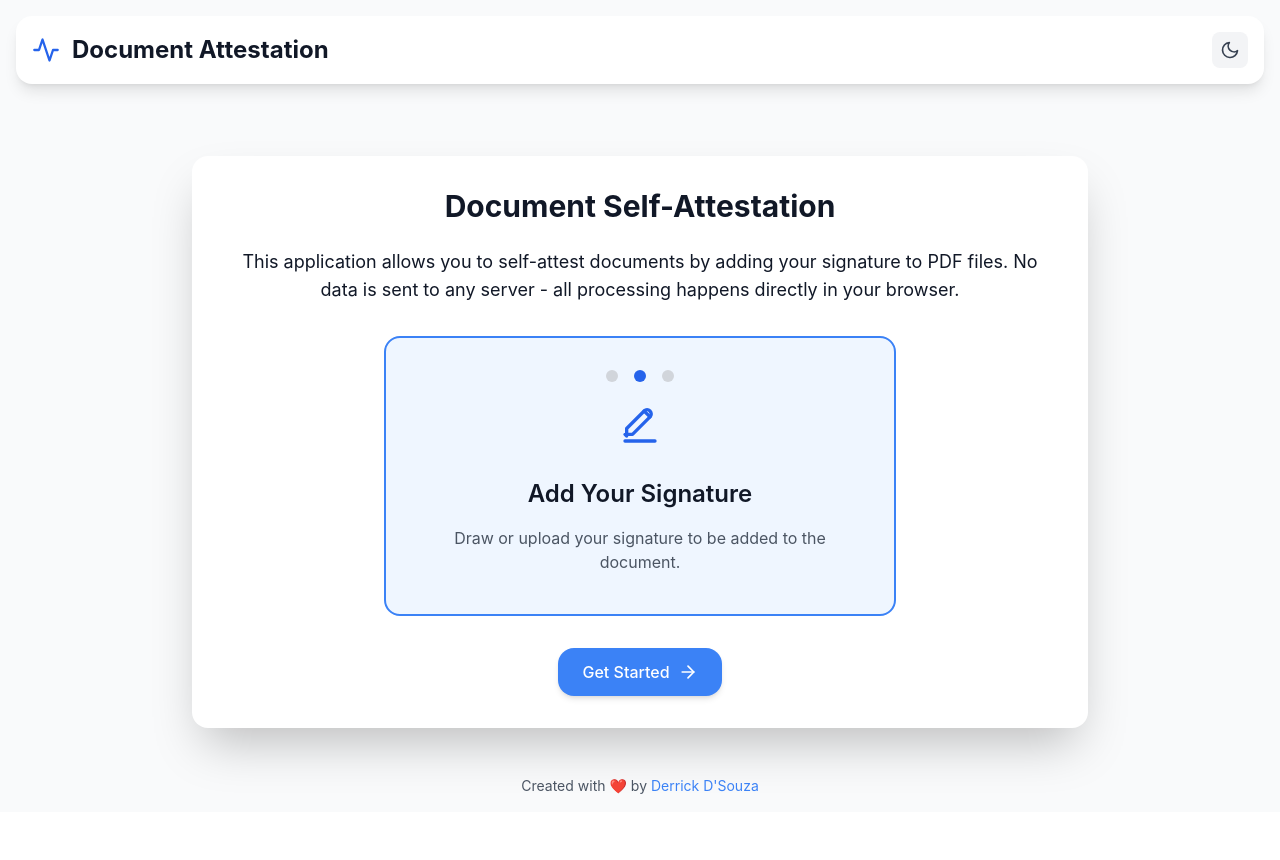
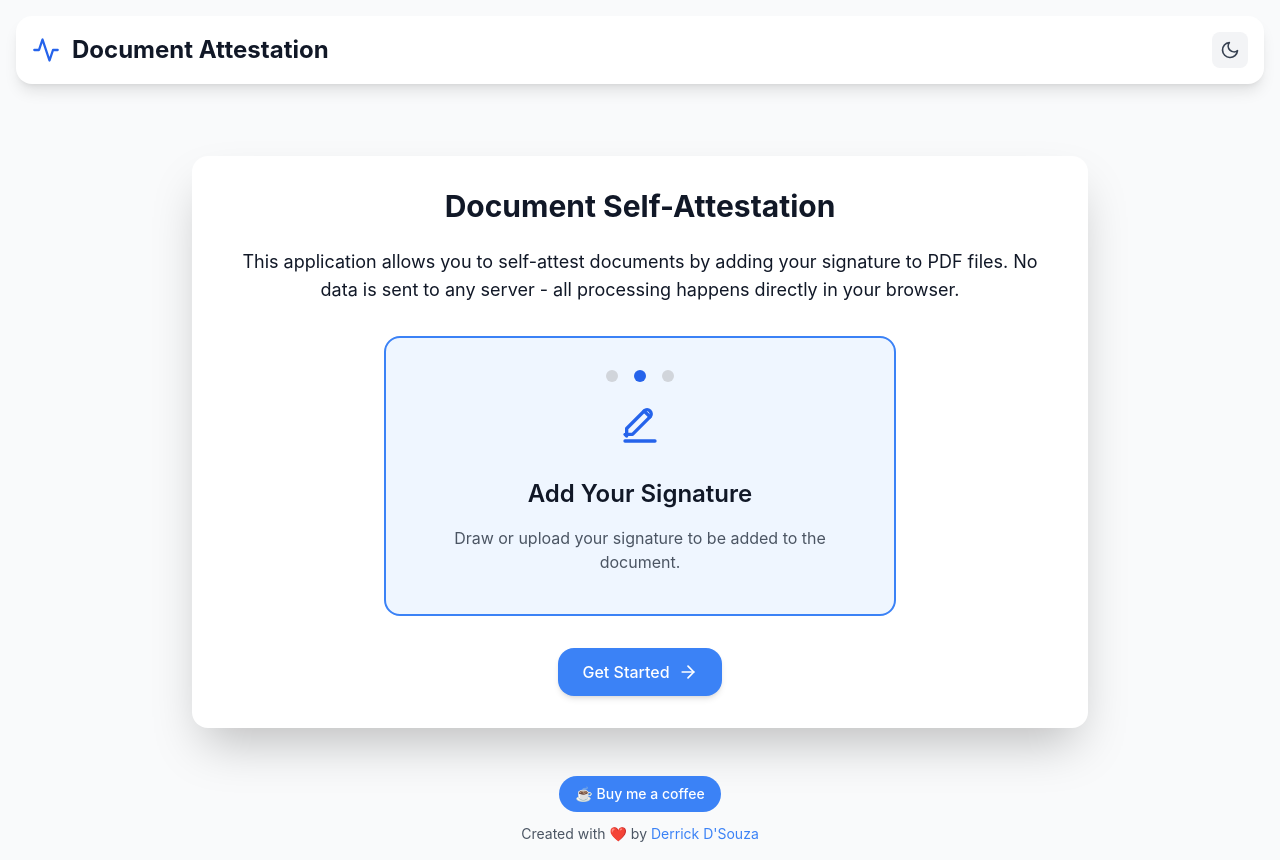
Before and after one commit to derrick070/selfattest, a React (Vite) app: page / in a window 1280 px wide. Before the commit the page ends 812 px from the top, so only its background shows below. Built offline with nearby package versions, Linux system fonts and the light colour scheme.

Commit message:
seo changes

```diff
--- a/src/components/layout/Footer.tsx
+++ b/src/components/layout/Footer.tsx
@@ -1,12 +1,73 @@
-import React from 'react';
+import React, { useState } from 'react';
 
 interface FooterProps {
   darkMode: boolean;
 }
 
 const Footer: React.FC<FooterProps> = ({ darkMode }) => {
+  const [showDonateOptions, setShowDonateOptions] = useState(false);
+
+  const toggleDonateOptions = () => {
+    setShowDonateOptions(prev => !prev);
+  };
+
   return (
-    <footer className="w-full py-4 mt-auto">
+    <footer className="w-full py-4 mt-auto flex flex-col items-center gap-3">
+      {/* Donate Button */}
+      <div className="flex flex-col items-center">
+        <button
+          onClick={toggleDonateOptions}
+          className={`px-4 py-2 rounded-full text-sm font-medium transition-all ${darkMode
+            ? 'bg-blue-600 hover:bg-blue-700 text-white'
+            : 'bg-blue-500 hover:bg-blue-600 text-white'}`}
+        >
+          {showDonateOptions ? 'Hide Options' : '☕ Buy me a coffee'}
+        </button>
+
+        {/* Donation Options */}
+        {showDonateOptions && (
+          <div className={`mt-3 p-4 rounded-lg shadow-lg ${darkMode ? 'bg-gray-800' : 'bg-white'} max-w-xs`}>
+            <p className={`text-sm mb-3 ${darkMode ? 'text-gray-300' : 'text-gray-700'}`}>
+              If you found this tool helpful, consider supporting its development:
+            </p>
+            <div className="flex flex-col gap-2">
+              <a
+                href="https://paypal.me/derrickd070"
+                target="_blank"
+                rel="noopener noreferrer"
+                className={`flex items-center gap-2 px-3 py-2 rounded ${darkMode
+                  ? 'bg-gray-700 hover:bg-gray-600 text-white'
+                  : 'bg-gray-100 hover:bg-gray-200 text-gray-800'}`}
+              >
+                <svg width="20" height="20" viewBox="0 0 24 24" fill="none" xmlns="http://www.w3.org/2000/svg">
+                  <path d="M19.5 5.25H4.5C3.67157 5.25 3 5.92157 3 6.75V17.25C3 18.0784 3.67157 18.75 4.5 18.75H19.5C20.3284 18.75 21 18.0784 21 17.25V6.75C21 5.92157 20.3284 5.25 19.5 5.25Z" stroke="currentColor" strokeWidth="1.5" strokeLinecap="round" strokeLinejoin="round"/>
+                  <path d="M3 9.75H21" stroke="currentColor" strokeWidth="1.5" strokeLinecap="round" strokeLinejoin="round"/>
+                  <path d="M7.5 15.75H10.5" stroke="currentColor" strokeWidth="1.5" strokeLinecap="round" strokeLinejoin="round"/>
+                </svg>
+                PayPal
+              </a>
+
+              {/* <a
+                href="https://ko-fi.com/derrickdsouza"
+                target="_blank"
+                rel="noopener noreferrer"
+                className={`flex items-center gap-2 px-3 py-2 rounded ${darkMode
+                  ? 'bg-gray-700 hover:bg-gray-600 text-white'
+                  : 'bg-gray-100 hover:bg-gray-200 text-gray-800'}`}
+              >
+                <svg width="20" height="20" viewBox="0 0 24 24" fill="none" xmlns="http://www.w3.org/2000/svg">
+                  <path d="M18 8H19C20.105 8 21 8.895 21 10V16C21 17.105 20.105 18 19 18H5C3.895 18 3 17.105 3 16V10C3 8.895 3.895 8 5 8H6" stroke="currentColor" strokeWidth="1.5" strokeLinecap="round" strokeLinejoin="round"/>
+                  <path d="M6 11V6C6 4.343 7.343 3 9 3H15C16.657 3 18 4.343 18 6V11" stroke="currentColor" strokeWidth="1.5" strokeLinecap="round" strokeLinejoin="round"/>
+                  <path d="M12 14C13.1046 14 14 13.1046 14 12C14 10.8954 13.1046 10 12 10C10.8954 10 10 10.8954 10 12C10 13.1046 10.8954 14 12 14Z" stroke="currentColor" strokeWidth="1.5" strokeLinecap="round" strokeLinejoin="round"/>
+                </svg>
+                Ko-fi
+              </a> */}
+            </div>
+          </div>
+        )}
+      </div>
+
+      {/* Copyright */}
       <p className={`text-xs sm:text-sm text-center ${darkMode ? 'text-gray-400' : 'text-gray-600'}`}>
         Created with ❤️ by
         <a
```
